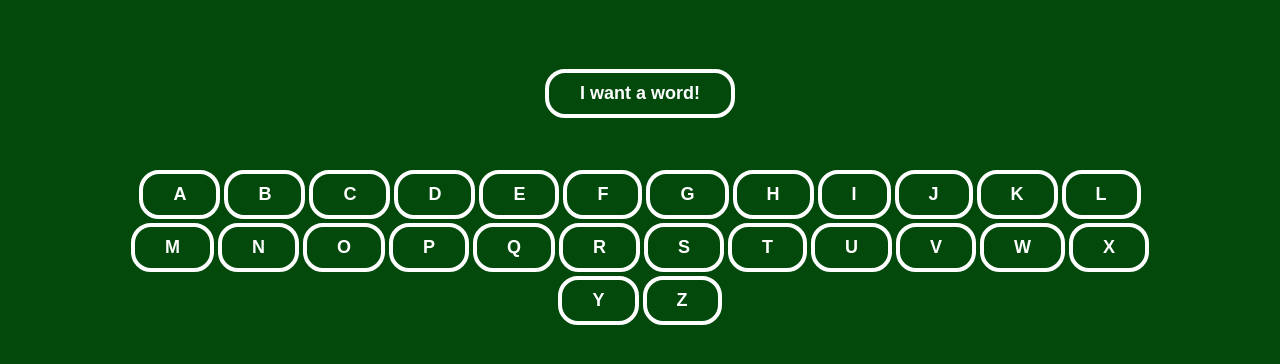
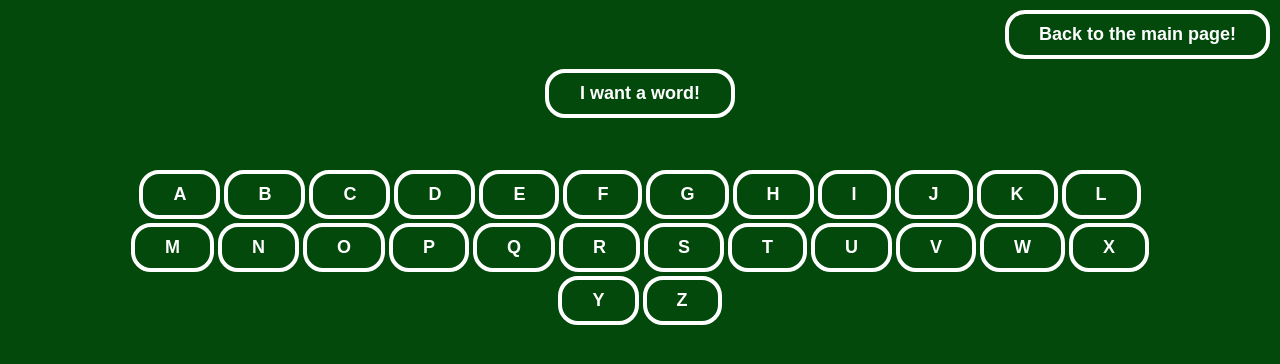
Before and after one commit to DorottyaVarju/feed-the-mouse, a React (Create React App) app: page /game in a window 1280 px wide. Shown: the top 364 px of the page. Built offline with nearby package versions, Linux system fonts and the light colour scheme.

Commit message:
back to the main page btn

```diff
--- a/src/components/CategoryAndNumOfLettersToChoose.js
+++ b/src/components/CategoryAndNumOfLettersToChoose.js
@@ -1,7 +1,7 @@
 import React from "react";
 import '../css/CategoryAndNumOfLettersToChoose.css';
 import { useState } from 'react';
-import {useNavigate} from 'react-router-dom';
+import { useNavigate } from 'react-router-dom';
 
 function CategoryAndNumOfLettersToChoose() {
 
--- a/src/components/WordToGuess.js
+++ b/src/components/WordToGuess.js
@@ -63,10 +63,15 @@ function WordToGuess(){
         return [linesForWordToGuess, word];
     }
 
+    const backToMainPage = () => {
+        window.location.href = '/';
+    };
+
     return(
         <div>
             {linesForWordToGuess}
             <img src={checkmark} alt="checkmark" id="checkmark"></img>
+            <button id="backBtn" onClick={backToMainPage}>Back to the main page!</button>
             <br></br>
             {wordSelected && <HangmanDisplay wrongGuess={wrongGuess}></HangmanDisplay>}
             <br></br>
--- a/src/css/WordToGuess.css
+++ b/src/css/WordToGuess.css
@@ -41,3 +41,11 @@ button:hover {
     opacity: 0;
     display: inline-flex;
 }
+
+#backBtn {
+    top: 0;
+    right: 0;
+    position: absolute;
+    margin-right: 10px;
+    margin-top: 10px;
+}
```
